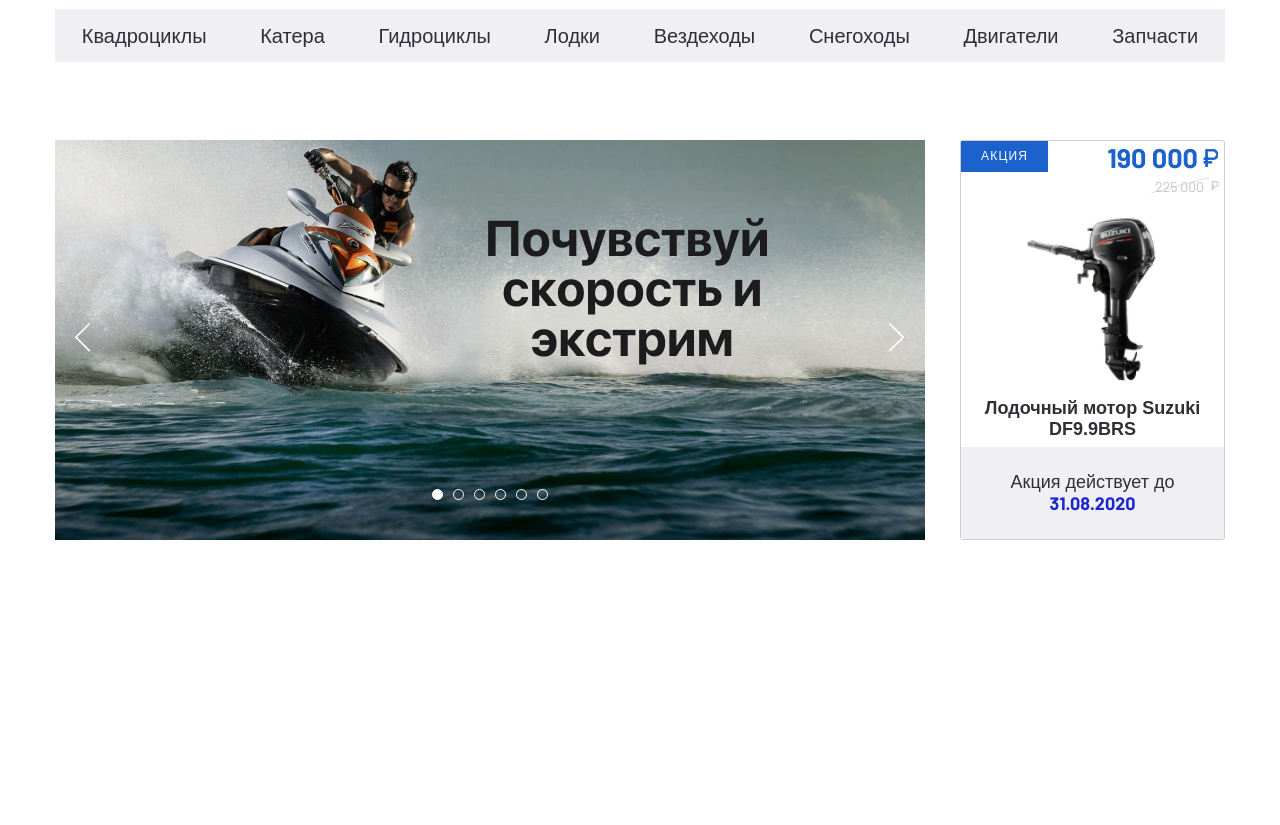
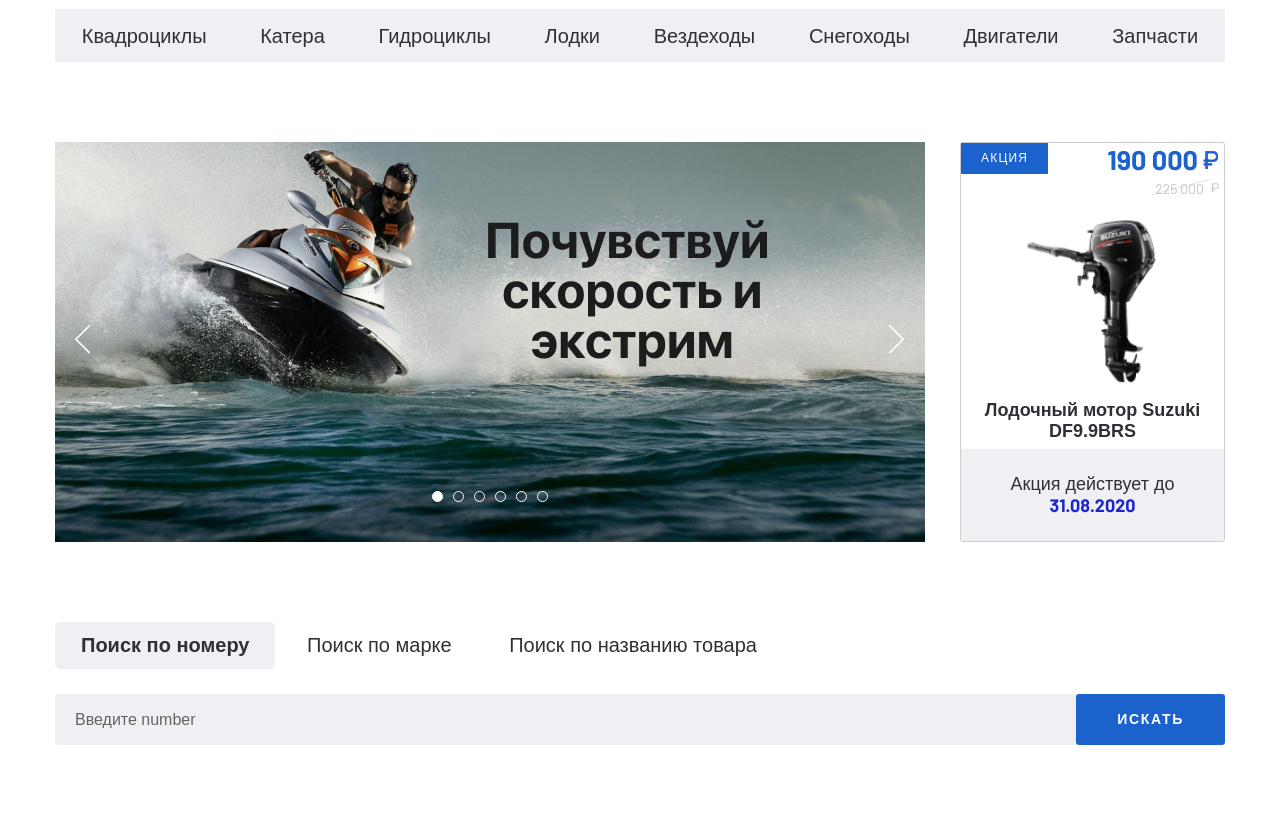
Before and after one commit to NataDav-create/Internet-shop, a plain HTML site: page index.html in a window 1280 px wide. Shown: the part 113-938 px from the top of the page. Before the commit the page ends 800 px from the top, so only its background shows below. Drawn offline with nearby package versions, Linux system fonts and the light colour scheme.

Commit message:
add seaction tabs in index.html, styles for tabs and function in main.js by click on tabs

```diff
--- a/css/style.css
+++ b/css/style.css
@@ -11,6 +11,7 @@
 a {
   text-decoration: none;
   color: inherit;
+  display: inline-block;
 }
 
 ul,
@@ -48,6 +49,10 @@
   margin: 0 auto;
 }
 
+.page-section {
+  margin-bottom: 80px;
+}
+
 .header__top-inner {
   display: flex;
   justify-content: space-between;
@@ -58,7 +63,6 @@
   font-weight: 700;
 }
 
-.menu__list {}
 
 .menu__item {
   display: inline-block;
@@ -119,7 +123,7 @@
 }
 
 .header__bottom {
-  margin-bottom: 78px;
+  margin-bottom: 80px;
 }
 
 .menu-categories {
@@ -334,3 +338,81 @@
     sans-serif;
   margin-bottom: 7px;
 }
+
+.search__inner {}
+
+.search__tabs {
+  margin-bottom: 25px;
+}
+
+.search__tabs-item {
+  padding: 11px 26px 12px;
+}
+
+.search__tabs-item--active {
+  border-radius: 5px;
+  background-color: #f0f0f4;
+  font-weight: 700;
+  font-family: 'SFProDisplay-Bold',
+    sans-serif;
+}
+
+.search__content {}
+
+.search__content-item {
+  display: none;
+}
+
+.search__content-item--active {
+  display: block;
+}
+
+.search__content-form {
+  display: flex;
+}
+
+.search__content-input {
+  background: #f0f0f4;
+  padding: 5px 20px;
+  border: none;
+  border-radius: 3px;
+  font-size: 16px;
+  line-height: 19px;
+  width: 100%;
+}
+
+.search__content-input::-webkit-input-placeholder {
+  color: #656464;
+}
+
+.search__content-input::-moz-placeholder {
+  color: #656464;
+}
+
+.search__content-input:-ms-input-placeholder {
+  color: #656464;
+}
+
+.search__content-input::-ms-input-placeholder {
+  color: #656464;
+}
+
+.search__content-input::placeholder {
+  color: #656464;
+}
+
+.search__content-btn {
+  font-weight: bold;
+  font-family: 'SFProDisplay-Bold',
+    sans-serif;
+  font-size: 14px;
+  line-height: 17px;
+  letter-spacing: 0.12em;
+  text-transform: uppercase;
+  color: #fff;
+  background-color: #1c62cd;
+  border-radius: 3px;
+  padding: 17px 41px;
+  border: none;
+  margin-left: -3px;
+}
--- a/index.html
+++ b/index.html
@@ -100,7 +100,7 @@
     </div>
   </header>
 
-  <section class="banner-section">
+  <section class="banner-section page-section">
     <div class="container">
       <div class="banner-section__inner">
         <div class="banner-section__slider">
@@ -141,6 +141,38 @@
     </div>
   </section>
 
+  <section class="search page-section">
+    <div class="container">
+      <div class="search__inner">
+        <div class="search__tabs">
+          <a href="#tab-1" class="search__tabs-item search__tabs-item--active">Поиск по номеру</a>
+          <a href="#tab-2" class="search__tabs-item">Поиск по марке</a>
+          <a href="#tab-3" class="search__tabs-item">Поиск по названию товара</a>
+        </div>
+        <div class="search__content">
+          <div id="tab-1" class="search__content-item search__content-item--active">
+            <form class="search__content-form">
+              <input class="search__content-input" type="text" placeholder="Введите number">
+              <button class="search__content-btn" type="submit">искать</button>
+            </form>
+          </div>
+          <div id="tab-2" class="search__content-item">
+            <form class="search__content-form">
+              <input class="search__content-input" type="text" placeholder="Введите марку">
+              <button class="search__content-btn" type="submit">искать</button>
+            </form>
+          </div>
+          <div id="tab-3" class="search__content-item">
+            <form class="search__content-form">
+              <input class="search__content-input" type="text" placeholder="Введите product">
+              <button class="search__content-btn" type="submit">искать</button>
+            </form>
+          </div>
+        </div>
+      </div>
+    </div>
+  </section>
+
 
 
   <script src="https://ajax.googleapis.com/ajax/libs/jquery/3.4.1/jquery.min.js"></script>
--- a/js/main.js
+++ b/js/main.js
@@ -4,4 +4,13 @@
     prevArrow: '<button class="banner-section__slider-btn banner-section__slider-btnprev"><img src="images/arrow-left.svg" alt="arrow-left"></button>',
     nextArrow: '<button class="banner-section__slider-btn banner-section__slider-btnnext"><img src="images/arrow-right.svg" alt="arrow-right"></button>',
   });
+  $('.search__tabs-item').on('click', function (e) {
+    e.preventDefault();
+
+    $('.search__tabs-item').removeClass('search__tabs-item--active');
+    $(".search__content-item").removeClass('search__content-item--active');
+
+    $(this).addClass('search__tabs-item--active');
+    $($(this).attr('href')).addClass('search__content-item--active');
+  })
 });
```
